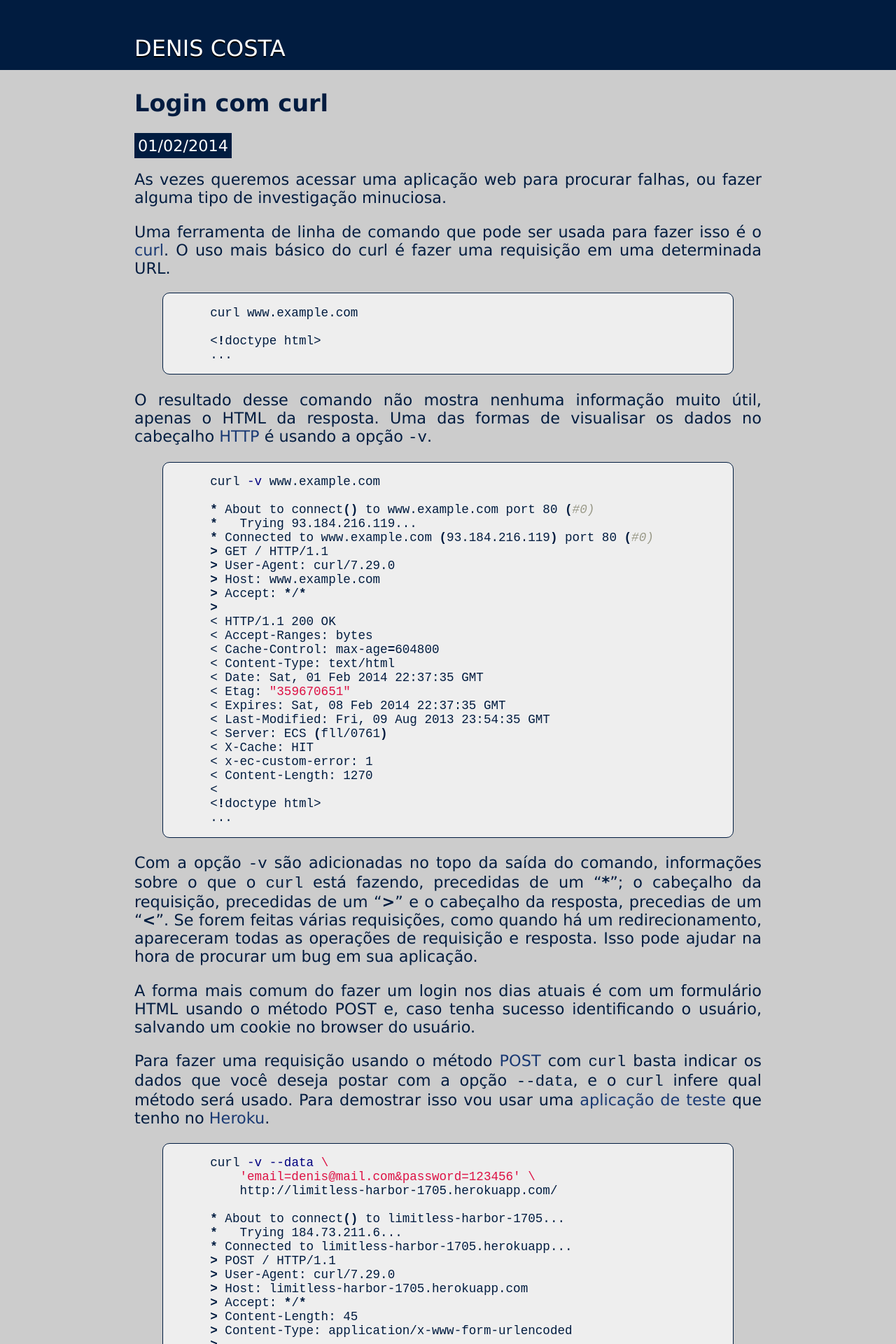
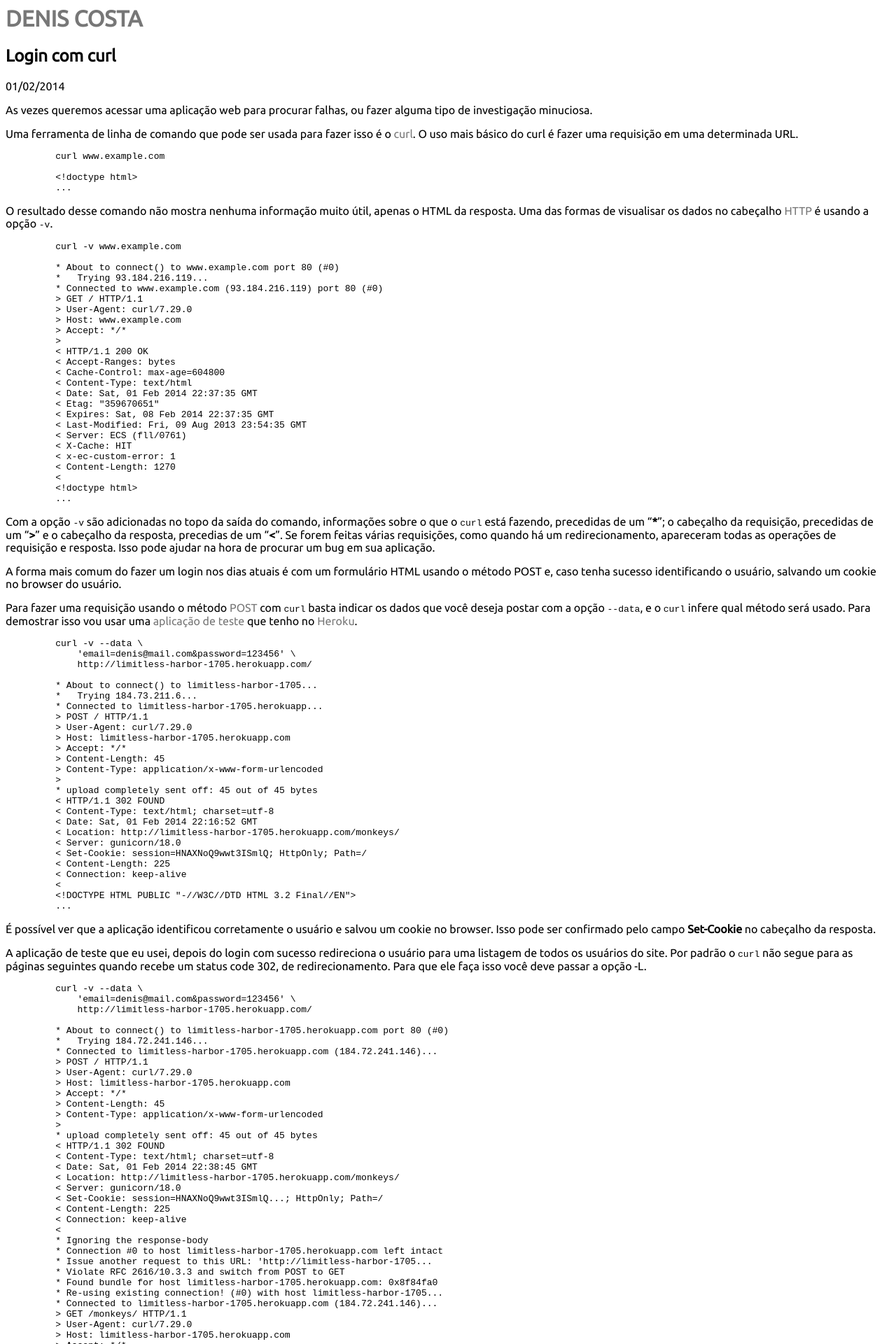
Before and after one commit to deniscostadsc/deniscostadsc.github.io, a Jekyll site: the page built from _posts/2014-02-01-login-com-curl.md, in a window 1280 px wide. Shown: the top 1920 px of the page at 70% size. Built offline with Jekyll 4.4.1, drawn with Linux system fonts in a browser that asks for light colours; Markdown is read by kramdown in place of the engine named in the settings; comment, search, counter and statistics services are not loaded.

Commit message:
Usando interface mais minimalista.

```diff
--- a/_layouts/default.html
+++ b/_layouts/default.html
@@ -6,9 +6,16 @@
         <meta name="author" content="Denis Costa" />
         <meta name="description" content="{{ page.meta_description }}" />
         <meta name="keywords" content="{{ page.meta_keywords }}" />
-
-        <link href="/css/styles.css" rel="stylesheet" type="text/css" />
-        <link href="/css/syntax.css" rel="stylesheet" type="text/css" />
+        <link href='http://fonts.googleapis.com/css?family=Ubuntu' rel='stylesheet' type='text/css'>
+        <style>
+            body {
+                font-family: 'Ubuntu', sans-serif;
+            }
+            a {
+                text-decoration: none;
+                color: #777777;
+            }
+        </style>
 
         <script>
           (function(i,s,o,g,r,a,m){i['GoogleAnalyticsObject']=r;i[r]=i[r]||function(){
@@ -22,22 +29,15 @@
         </script>
     </head>
     <body>
-        <header class="header">
-            <div class="top">
-                <a href="/" title="Página inicial"><div class="top-name">DENIS COSTA</div></a>
-            </div>
+        <header>
+            <a href="/" title="Página inicial"><h1>DENIS COSTA<h1></a>
         </header>
-        <main class="main">
+        <main>
             {{ content }}
         </main>
-        <footer class="footer">
-            <div class="footer-text">
-                O conteúdo deste blog está sob
-                <a href="http://creativecommons.org/licenses/by-nc/3.0/br/" title="Licença Creative Commons" rel="license">
-                    Licença Creative Commons Atribuição-Uso Não-Comercial 3.0 Brazil
-                </a>
-                .
-            </div'>
+        <hr>
+        <footer>
+                O conteúdo deste blog está sob <a href="http://creativecommons.org/licenses/by-nc/3.0/br/" title="Licença Creative Commons" rel="license">Licença Creative Commons Atribuição-Uso Não-Comercial 3.0 Brazil</a>.
         </footer>
     </body>
 </html>
--- a/_layouts/post.html
+++ b/_layouts/post.html
@@ -4,7 +4,7 @@ layout: default
 
 <article>
     <h1>{{ page.title }}</h1>
-    <div class="date">{{ page.date | date: '%d/%m/%Y' }}</div>
+    <div>{{ page.date | date: '%d/%m/%Y' }}</div>
     {{ content }}
 </article>
 <div id="disqus_thread"></div>
--- a/css/styles.css
+++ /dev/null
@@ -1,104 +0,0 @@
-body {
-    /* reset */
-    margin: 0;
-    padding: 0;
-
-    color: #011c40;
-    font: 1.4rem Verdana, Arial, Helvetica, sans-serif;
-    background-color: #ccc;
-    text-align: justify;
-}
-
-a {
-    color: #183873;
-    text-decoration: none;
-}
-
-main {
-    display: block;
-    margin: 0 auto;
-    width: 70%;
-}
-
-.header {
-    background-color: #011C40;
-    text-shadow: #000 0 2px;
-}
-
-.top-name {
-    top: 50%;
-    position: absolute;
-    color: #fff;
-    font: 2.0rem Verdana, Arial, Helvetica, sans-serif;
-}
-
-.top {
-
-    height: 100px;
-    position: relative;
-    width: 70%;
-    margin: 0 auto;
-}
-
-.top a {
-    color: #ccc;
-    text-decoration: none;
-}
-
-.nav-menu {
-    right: 0;
-    top: 50%;
-    position: absolute;
-}
-
-.footer {
-    text-shadow: #000 0 2px;
-    font: 1.2rem Verdana, Arial, Helvetica, sans-serif;
-    margin-top: 100px;
-    text-align: center;
-    color: #fff;
-    background-color: #011c40;
-    height: 100px;
-    position: relative;
-}
-
-.footer a {
-    color: #ccc;
-    text-decoration: none;
-}
-
-.footer-text {
-    top: 50%;
-    position: relative;
-    margin: 0 auto;
-}
-
-.posts {
-    margin-top: 40px;
-    margin-bottom: 40px;
-}
-
-.sample {
-    color: #868686;
-    overflow: hidden;
-    height: 48px;
-}
-
-.sample a {
-    color: #868686;
-}
-
-.sample p {
-    white-space: nowrap;
-    overflow: hidden;
-    text-overflow: ellipsis;
-}
-
-.date {
-    display: inline;
-    /*border: 1px solid;*/
-    /*border-color: */
-    padding: 5px;
-    background-color: #011c40;
-    color: #fff;
-}
--- a/css/syntax.css
+++ /dev/null
@@ -1,67 +0,0 @@
-.highlight {
-    border: 1px solid;
-    padding: 0 25px 0 25px;
-    font: 1.1rem Verdana, Arial, Helvetica, sans-serif;
-    border-radius: 10px 10px;
-}
-.highlight, .highlight pre { background: #eee; }
-.highlight code { background:none; padding:0; }
-.highlight .c { color: #999988; font-style: italic } /* Comment */
-.highlight .err { color: #a61717; background-color: #e3d2d2 } /* Error */
-.highlight .k { font-weight: bold } /* Keyword */
-.highlight .o { font-weight: bold } /* Operator */
-.highlight .cm { color: #999988; font-style: italic } /* Comment.Multiline */
-.highlight .cp { color: #999999; font-weight: bold } /* Comment.Preproc */
-.highlight .c1 { color: #999988; font-style: italic } /* Comment.Single */
-.highlight .cs { color: #999999; font-weight: bold; font-style: italic } /* Comment.Special */
-.highlight .gd { color: #000000; background-color: #ffdddd } /* Generic.Deleted */
-.highlight .gd .x { color: #000000; background-color: #ffaaaa } /* Generic.Deleted.Specific */
-.highlight .ge { font-style: italic } /* Generic.Emph */
-.highlight .gr { color: #aa0000 } /* Generic.Error */
-.highlight .gh { color: #999999 } /* Generic.Heading */
-.highlight .gi { color: #000000; background-color: #ddffdd } /* Generic.Inserted */
-.highlight .gi .x { color: #000000; background-color: #aaffaa } /* Generic.Inserted.Specific */
-.highlight .go { color: #888888 } /* Generic.Output */
-.highlight .gp { color: #555555 } /* Generic.Prompt */
-.highlight .gs { font-weight: bold } /* Generic.Strong */
-.highlight .gu { color: #aaaaaa } /* Generic.Subheading */
-.highlight .gt { color: #aa0000 } /* Generic.Traceback */
-.highlight .kc { font-weight: bold } /* Keyword.Constant */
-.highlight .kd { font-weight: bold } /* Keyword.Declaration */
-.highlight .kp { font-weight: bold } /* Keyword.Pseudo */
-.highlight .kr { font-weight: bold } /* Keyword.Reserved */
-.highlight .kt { color: #445588; font-weight: bold } /* Keyword.Type */
-.highlight .m { color: #009999 } /* Literal.Number */
-.highlight .s { color: #d14 } /* Literal.String */
-.highlight .na { color: #008080 } /* Name.Attribute */
-.highlight .nb { color: #0086B3 } /* Name.Builtin */
-.highlight .nc { color: #445588; font-weight: bold } /* Name.Class */
-.highlight .no { color: #008080 } /* Name.Constant */
-.highlight .ni { color: #800080 } /* Name.Entity */
-.highlight .ne { color: #990000; font-weight: bold } /* Name.Exception */
-.highlight .nf { color: #990000; font-weight: bold } /* Name.Function */
-.highlight .nn { color: #555555 } /* Name.Namespace */
-.highlight .nt { color: #000080 } /* Name.Tag */
-.highlight .nv { color: #008080 } /* Name.Variable */
-.highlight .ow { font-weight: bold } /* Operator.Word */
-.highlight .w { color: #bbbbbb } /* Text.Whitespace */
-.highlight .mf { color: #009999 } /* Literal.Number.Float */
-.highlight .mh { color: #009999 } /* Literal.Number.Hex */
-.highlight .mi { color: #009999 } /* Literal.Number.Integer */
-.highlight .mo { color: #009999 } /* Literal.Number.Oct */
-.highlight .sb { color: #d14 } /* Literal.String.Backtick */
-.highlight .sc { color: #d14 } /* Literal.String.Char */
-.highlight .sd { color: #d14 } /* Literal.String.Doc */
-.highlight .s2 { color: #d14 } /* Literal.String.Double */
-.highlight .se { color: #d14 } /* Literal.String.Escape */
-.highlight .sh { color: #d14 } /* Literal.String.Heredoc */
-.highlight .si { color: #d14 } /* Literal.String.Interpol */
-.highlight .sx { color: #d14 } /* Literal.String.Other */
-.highlight .sr { color: #009926 } /* Literal.String.Regex */
-.highlight .s1 { color: #d14 } /* Literal.String.Single */
-.highlight .ss { color: #990073 } /* Literal.String.Symbol */
-.highlight .bp { color: #999999 } /* Name.Builtin.Pseudo */
-.highlight .vc { color: #008080 } /* Name.Variable.Class */
-.highlight .vg { color: #008080 } /* Name.Variable.Global */
-.highlight .vi { color: #008080 } /* Name.Variable.Instance */
-.highlight .il { color: #009999 } /* Literal.Number.Integer.Long */
```
